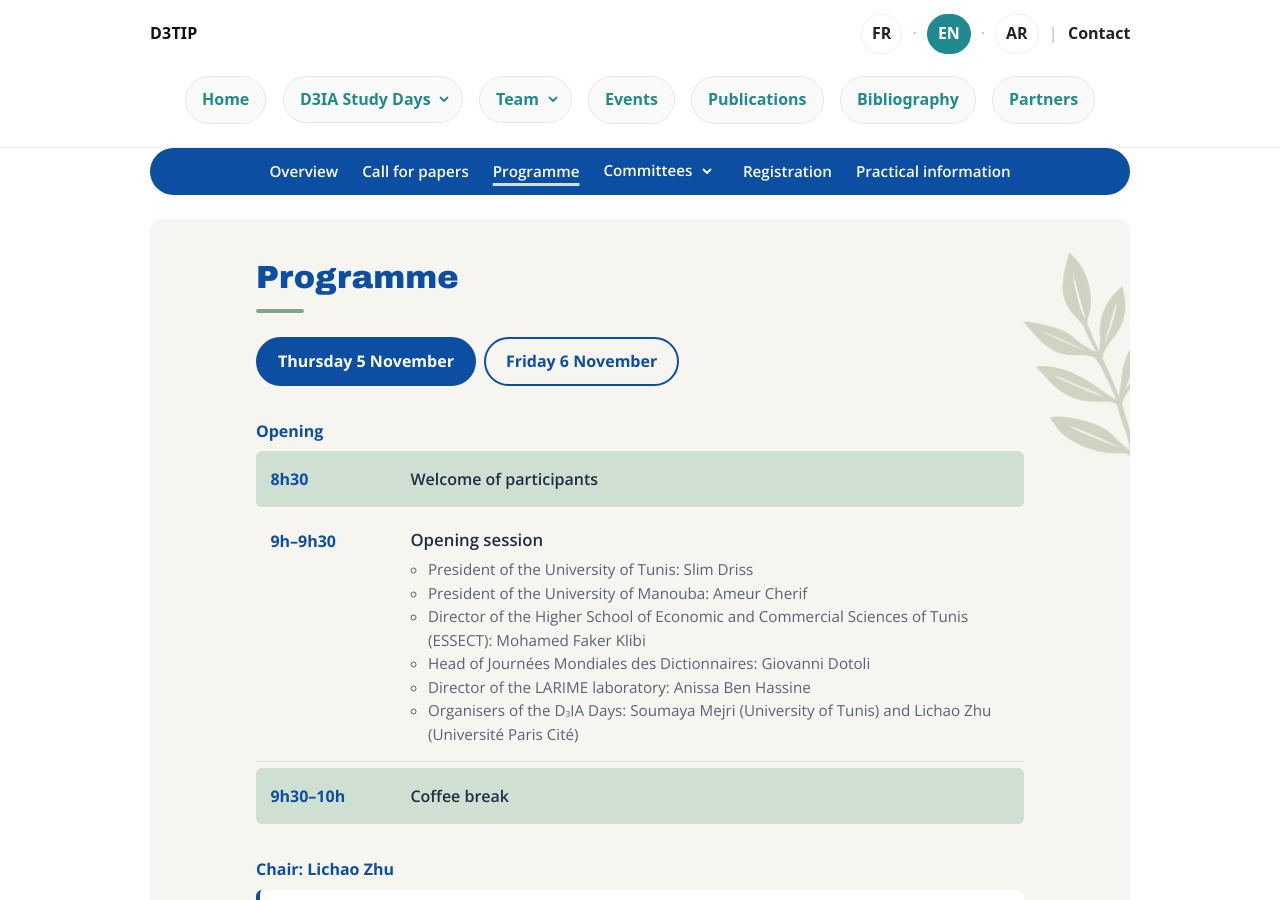
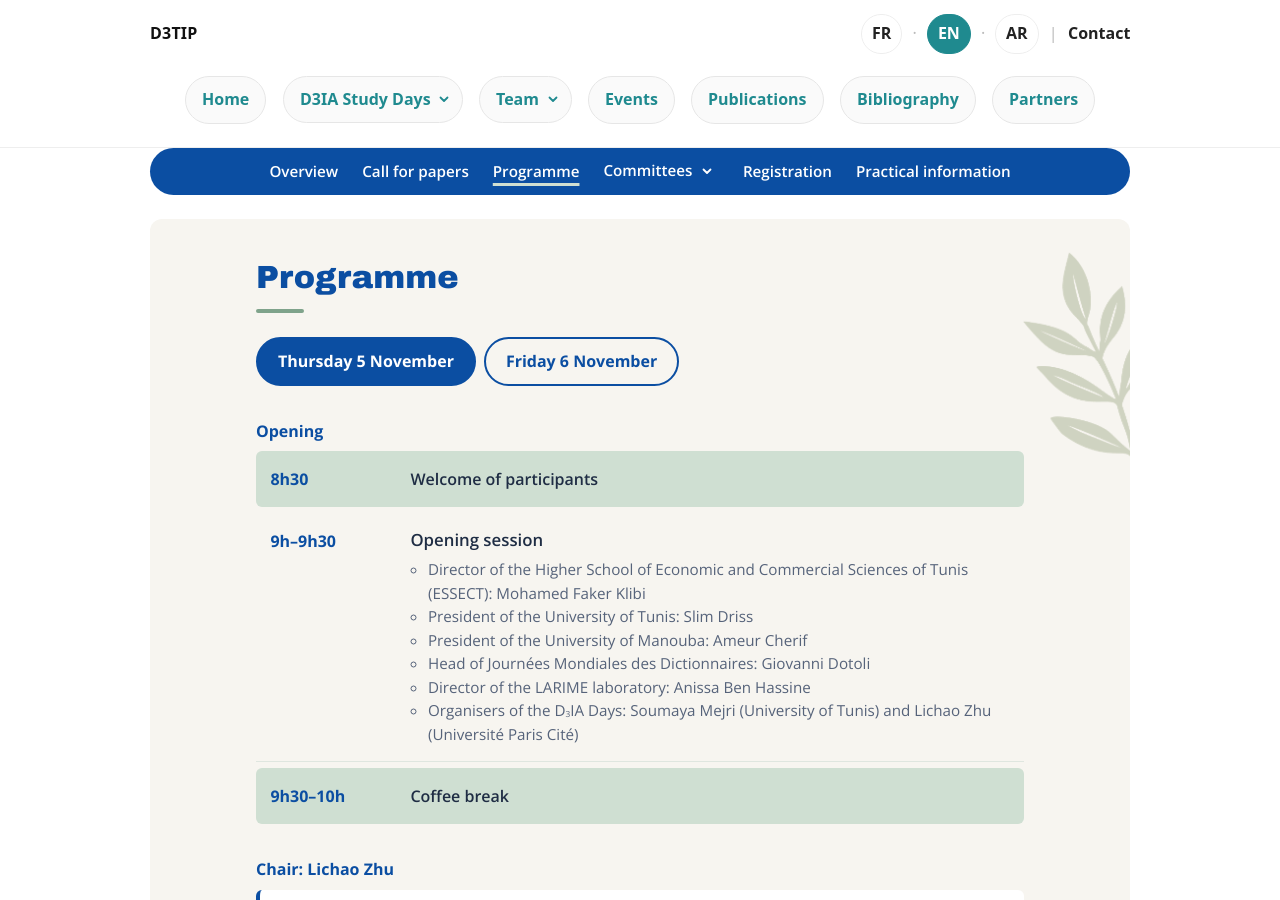
Before and after one commit to d3tip-phc-utique/d3tip-phc-utique.github.io, a Jekyll site: the page built from en/d3ia/programme.html, in a window 1280 px wide and 900 px high. Built offline with Jekyll 4.4.1, drawn with Linux system fonts in a browser that asks for light colours; part of the change alters nothing that is shown.

```diff
--- a/_data/d3ia/programme.yml
+++ b/_data/d3ia/programme.yml
@@ -12,15 +12,15 @@
         - heure: 9h–9h30
           ouverture: true
           officiels:
+            - fr: "Directeur de l'École Supérieure des Sciences Économiques et Commerciales de Tunis (ESSECT) : M. Mohamed Faker Klibi"
+              en: "Director of the Higher School of Economic and Commercial Sciences of Tunis (ESSECT): Mohamed Faker Klibi"
+              ar: Mohamed Faker Klibi، مدير المدرسة العليا للعلوم الاقتصادية والتجارية بتونس
             - fr: "Président de l'Université de Tunis : M. Slim Driss"
               en: "President of the University of Tunis: Slim Driss"
               ar: Slim Driss، رئيس جامعة تونس
             - fr: "Président de l'Université de la Manouba : M. Ameur Cherif"
               en: "President of the University of Manouba: Ameur Cherif"
               ar: Ameur Cherif، رئيس جامعة منوبة
-            - fr: "Directeur de l'École Supérieure des Sciences Économiques et Commerciales de Tunis (ESSECT) : M. Mohamed Faker Klibi"
-              en: "Director of the Higher School of Economic and Commercial Sciences of Tunis (ESSECT): Mohamed Faker Klibi"
-              ar: Mohamed Faker Klibi، مدير المدرسة العليا للعلوم الاقتصادية والتجارية بتونس
             - fr: "Responsable des Journées Mondiales des Dictionnaires : M. Giovanni Dotoli"
               en: "Head of Journées Mondiales des Dictionnaires: Giovanni Dotoli"
               ar: Giovanni Dotoli، المسؤول عن الأيام العالمية للمعاجم
```
